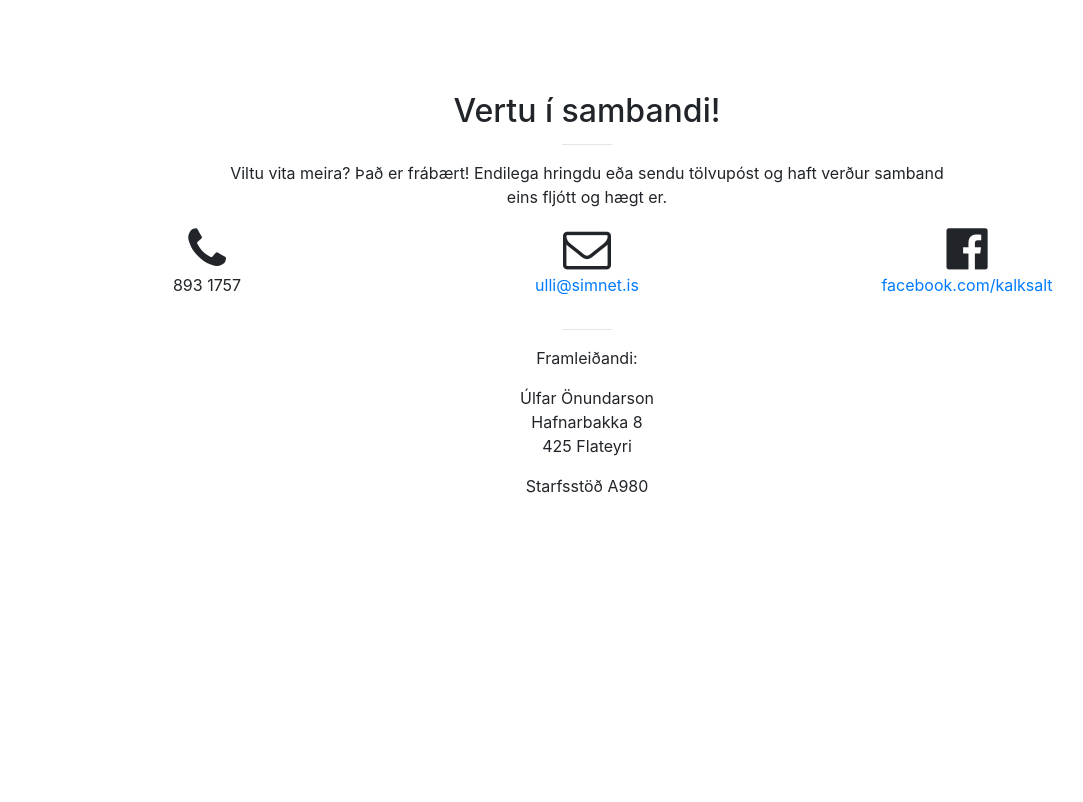
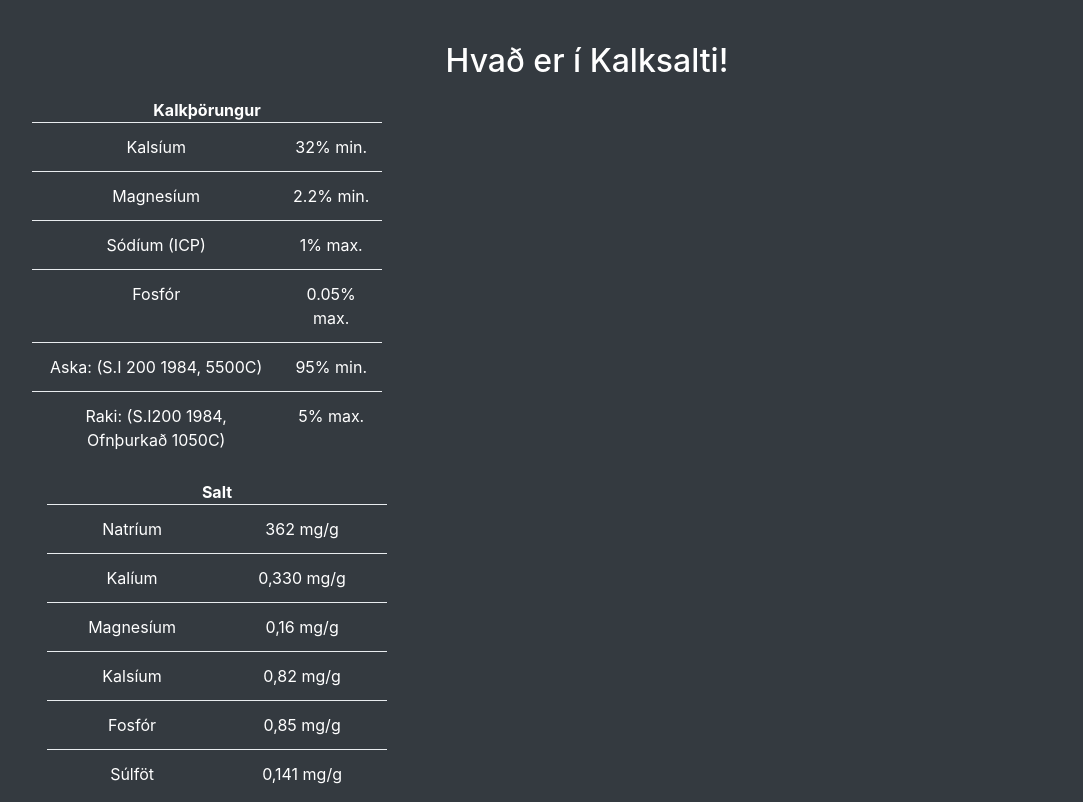
Before and after one commit to einzi/kalksalt, a website with bundled scripts: page index.html in a window 1280 px wide. Shown: the part 2100-2902 px from the top of the page, without its empty margins (53-1136 px from the left). Before the commit the page ends 2714 px from the top, so only its background shows below. Built offline with nearby package versions, Linux system fonts and the light colour scheme.

Commit message:
Bætt við innihaldslýsing

```diff
--- a/index.html
+++ b/index.html
@@ -212,7 +212,77 @@
       </div>
     </section>
 
+    <div class="call-to-action bg-dark">
+      <div class="container text-center">
+        <h2>Hvað er í Kalksalti!</h2>
+        <div class="row">
+		<div class="col-md-4">
+		<strong>Kalkþörungur</strong>
+		<table class="table">
+<tbody>
+<tr>
+<td >Kals&iacute;um</td>
+<td >32% min.</td>
+</tr>
+<tr>
+<td >Magnes&iacute;um</td>
+<td >2.2% min.</td>
+</tr>
+<tr>
+<td >S&oacute;d&iacute;um (ICP)</td>
+<td >1% max.</td>
+</tr>
+<tr>
+<td >Fosf&oacute;r</td>
+<td >0.05% max.</td>
+</tr>
+<tr>
+<td >Aska: (S.I 200 1984, 5500C)</td>
+<td >95% min.</td>
+</tr>
+<tr>
+<td >Raki: (S.I200 1984, Ofn&thorn;urka&eth; 1050C)</td>
+<td >5% max.</td>
+</tr>
+</tbody>
+</table>
+</div>
+</div>
 
+<div class="col-lg-4">
+<strong>Salt</strong>
+<table class="table">
+<tbody>
+<tr>
+<td >Natr&iacute;um</td>
+<td >362 mg/g</td>
+</tr>
+<tr>
+<td >Kal&iacute;um</td>
+<td >0,330 mg/g</td>
+</tr>
+<tr>
+<td >Magnes&iacute;um</td>
+<td >0,16 mg/g</td>
+</tr>
+<tr>
+<td >Kals&iacute;um</td>
+<td >0,82 mg/g</td>
+</tr>
+<tr>
+<td >Fosf&oacute;r</td>
+<td >0,85 mg/g</td>
+</tr>
+<tr>
+<td >S&uacute;lf&ouml;t</td>
+<td >0,141 mg/g</td>
+</tr>
+</tbody>
+</table>
+</div>
+</div>
+      </div>
+    </div>
 
     <section id="contact">
       <div class="container">
```
